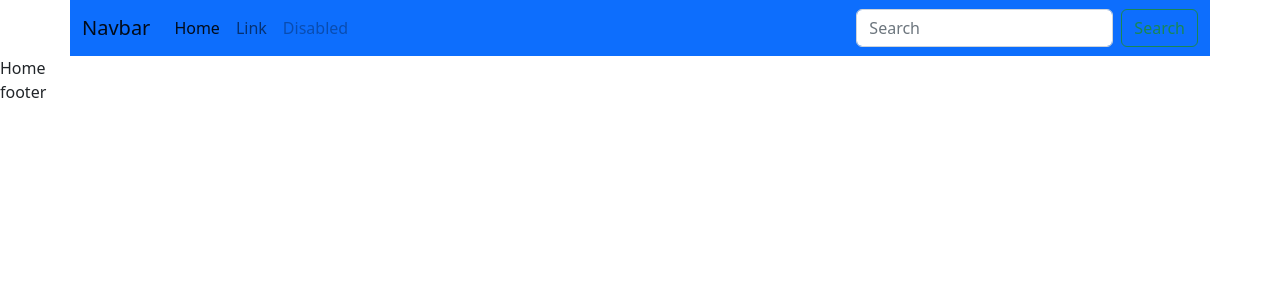
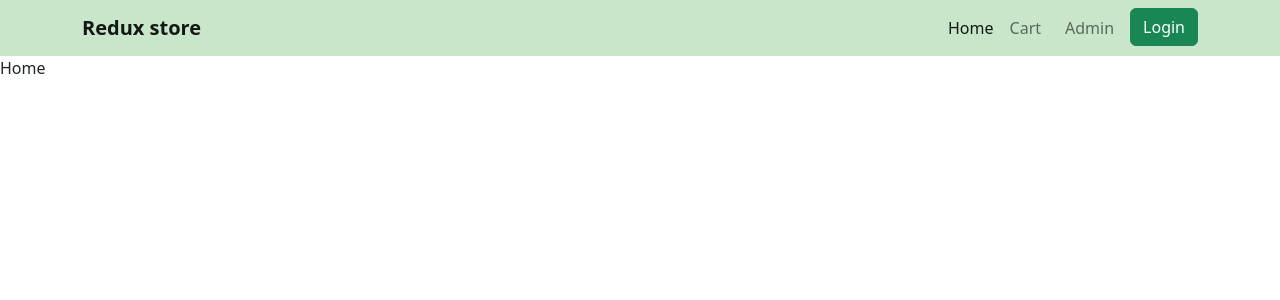
Before and after one commit to hossainshadat/content-management-with-redux-clientside, a React (Create React App) app: page / in a window 1280 px wide. Shown: the top 300 px of the page. Built offline with nearby package versions, Linux system fonts and the light colour scheme.

Commit message:
navbar active class done

```diff
--- a/src/layout/dashboard/Dashboard.js
+++ b/src/layout/dashboard/Dashboard.js
@@ -0,0 +1,9 @@
+import React from 'react'
+
+const Dashboard = () => {
+  return (
+    <div>Dashboard</div>
+  )
+}
+
+export default Dashboard
--- a/src/layout/main/Footer.js
+++ b/src/layout/main/Footer.js
@@ -0,0 +1,69 @@
+import React from "react";
+
+const Footer = () => {
+  return (
+    <div class="mt-5 pt-5 pb-5 footer">
+      <div class="container">
+        <div class="row">
+          <div class="col-lg-5 col-xs-12 about-company">
+            <h2>Heading</h2>
+            <p class="pr-5 text-dark-50">
+              Lorem ipsum dolor sit amet, consectetur adipiscing elit. Nullam ac
+              ante mollis quam tristique convallis{" "}
+            </p>
+            <p>
+              <a href="#">
+                <i class="fa fa-facebook-square mr-1"></i>
+              </a>
+              <a href="#">
+                <i class="fa fa-linkedin-square"></i>
+              </a>
+            </p>
+          </div>
+          <div class="col-lg-3 col-xs-12 links">
+            <h4 class="mt-lg-0 mt-sm-3">Links</h4>
+            <ul class="m-0 p-0">
+              <li>
+                - <a href="#">Lorem ipsum</a>
+              </li>
+              <li>
+                - <a href="#">Nam mauris velit</a>
+              </li>
+              <li>
+                - <a href="#">Etiam vitae mauris</a>
+              </li>
+              <li>
+                - <a href="#">Fusce scelerisque</a>
+              </li>
+              <li>
+                - <a href="#">Sed faucibus</a>
+              </li>
+              <li>
+                - <a href="#">Mauris efficitur nulla</a>
+              </li>
+            </ul>
+          </div>
+          <div class="col-lg-4 col-xs-12 location">
+            <h4 class="mt-lg-0 mt-sm-4">Location</h4>
+            <p>22, Lorem ipsum dolor, consectetur adipiscing</p>
+            <p class="mb-0">
+              <i class="fa fa-phone mr-3"></i>(541) 754-3010
+            </p>
+            <p>
+              <i class="fa fa-envelope-o mr-3"></i>info@hsdf.com
+            </p>
+          </div>
+        </div>
+        <div class="row mt-5">
+          <div class="col copyright">
+            <p class="">
+              <small class="text-white-50">© 2019. All Rights Reserved.</small>
+            </p>
+          </div>
+        </div>
+      </div>
+    </div>
+  );
+};
+
+export default Footer;
--- a/src/layout/main/Navbar.js
+++ b/src/layout/main/Navbar.js
@@ -1,14 +1,16 @@
 import React from "react";
+import { NavLink } from "react-router-dom";
 
 export const Navbar = () => {
   return (
-    <nav class="container navbar navbar-expand-lg bg-primary">
-      <div class="container-fluid">
-        <a class="navbar-brand" href="#">
-          Navbar
+    <div style={{ backgroundColor: "#C8E6C9" }}>
+      <nav className="container navbar navbar-expand-lg">
+        <div className="container-fluid">
+          <a className="navbar-brand fw-bold" href="#">
+            Redux store
           </a>
           <button
-          class="navbar-toggler"
+            className="navbar-toggler"
             type="button"
             data-bs-toggle="collapse"
             data-bs-target="#navbarTogglerDemo02"
@@ -16,37 +18,51 @@ export const Navbar = () => {
             aria-expanded="false"
             aria-label="Toggle navigation"
           >
-          <span class="navbar-toggler-icon"></span>
+            <span className="navbar-toggler-icon"></span>
           </button>
-        <div class="collapse navbar-collapse" id="navbarTogglerDemo02">
-          <ul class="navbar-nav me-auto mb-2 mb-lg-0">
-            <li class="nav-item">
-              <a class="nav-link active" aria-current="page" href="#">
+          <div className="collapse navbar-collapse" id="navbarTogglerDemo02">
+            <ul className="navbar-nav  ms-auto mb-2 mb-lg-0">
+              <li className="nav-item">
+                <NavLink
+                  // className="nav-link active"
+                  className={({ isActive }) =>
+                    isActive ? "nav-link active" : "nav-link"
+                  }
+                  aria-current="page"
+                  to="/"
+                >
                   Home
+                </NavLink>
+              </li>
+              <li className="nav-item me-2">
+                <NavLink
+                  className={({ isActive }) =>
+                    isActive ? "nav-link active" : "nav-link"
+                  }
+                  to="cart"
+                >
+                  Cart
+                </NavLink>
+              </li>
+              <li className="nav-item me-2">
+                <NavLink
+                  className={({ isActive }) =>
+                    isActive ? "nav-link active" : "nav-link"
+                  }
+                  to="/admin"
+                >
+                  Admin
+                </NavLink>
+              </li>
+              <li className="nav-item">
+                <a type="button" className="btn btn-success">
+                  Login
                 </a>
               </li>
-            <li class="nav-item">
-              <a class="nav-link" href="#">
-                Link
-              </a>
-            </li>
-            <li class="nav-item">
-              <a class="nav-link disabled">Disabled</a>
-            </li>
             </ul>
-          <form class="d-flex" role="search">
-            <input
-              class="form-control me-2"
-              type="search"
-              placeholder="Search"
-              aria-label="Search"
-            />
-            <button class="btn btn-outline-success" type="submit">
-              Search
-            </button>
-          </form>
           </div>
         </div>
       </nav>
+    </div>
   );
 };
--- a/src/layout/main/main.js
+++ b/src/layout/main/main.js
@@ -1,14 +1,14 @@
 import React from "react";
 import { Navbar } from "./Navbar";
 import { Outlet } from "react-router-dom";
-import Footer from "./../../pages/Main/footer/Footer";
+import Footer from "./Footer";
 
 const Main = () => {
   return (
     <div>
       <Navbar />
       <Outlet />
-      <Footer />
+      {/* <Footer /> */}
     </div>
   );
 };
--- a/src/pages/Main/cart/Cart.js
+++ b/src/pages/Main/cart/Cart.js
@@ -0,0 +1,7 @@
+import React from "react";
+
+const Cart = () => {
+  return <div>Cart</div>;
+};
+
+export default Cart;
--- a/src/pages/Main/footer/Footer.js
+++ /dev/null
@@ -1,7 +0,0 @@
-import React from "react";
-
-const Footer = () => {
-  return <div>footer</div>;
-};
-
-export default Footer;
--- a/src/routes/routes.js
+++ b/src/routes/routes.js
@@ -2,6 +2,8 @@ import { createBrowserRouter } from "react-router-dom";
 import ErrorPage from "../pages/Main/error/ErrorPage";
 import Home from "../pages/Main/home/Home";
 import Main from "./../layout/main/Main";
+import Cart from "./../pages/Main/cart/Cart";
+import Dashboard from "./../layout/dashboard/Dashboard";
 
 export const router = createBrowserRouter([
   {
@@ -13,6 +15,21 @@ export const router = createBrowserRouter([
         path: "/",
         element: <Home />,
       },
+      {
+        path: "cart",
+        element: <Cart />,
+      },
+    ],
+  },
+  {
+    path: "/",
+    element: <Dashboard />,
+    errorElement: <ErrorPage />,
+    children: [
+      {
+        path: "/admin",
+        element: <Dashboard />,
+      },
     ],
   },
 ]);
```
Also changed, not shown: src/layout/dashboard/Sidebar.js (+7 -0 lines). Lines whose indentation alone changed are shown as unchanged.
